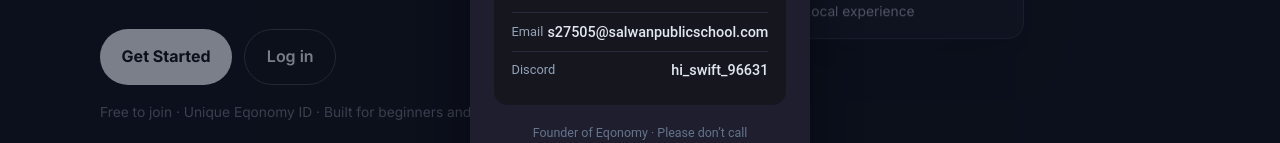
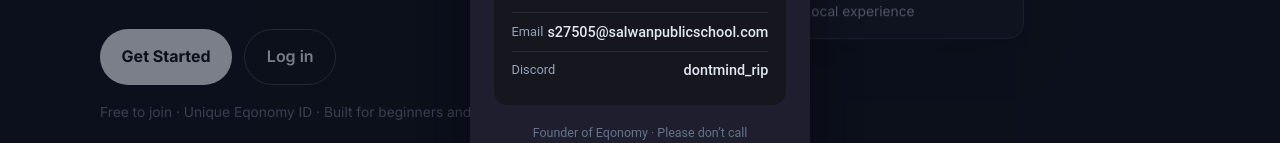
Before and after one commit to Aarav-InnovateDevRev/Eqonomy, a Next.js app: page / in a window 1280 px wide. Both pictures are taken after a click on the button "Founder Info". Shown: the part 432-575 px from the top of the page. Built offline with nearby package versions, Linux system fonts and the light colour scheme.

Commit message:
Last tweak, all done!!

```diff
--- a/src/components/layout/FounderFab.tsx
+++ b/src/components/layout/FounderFab.tsx
@@ -58,7 +58,7 @@
               </div>
               <div className={styles.row}>
                 <span className={styles.label}>Discord</span>
-                <span className={styles.value}>hi_swift_96631</span>
+                <span className={styles.value}>dontmind_rip</span>
               </div>
             </div>
 
```
